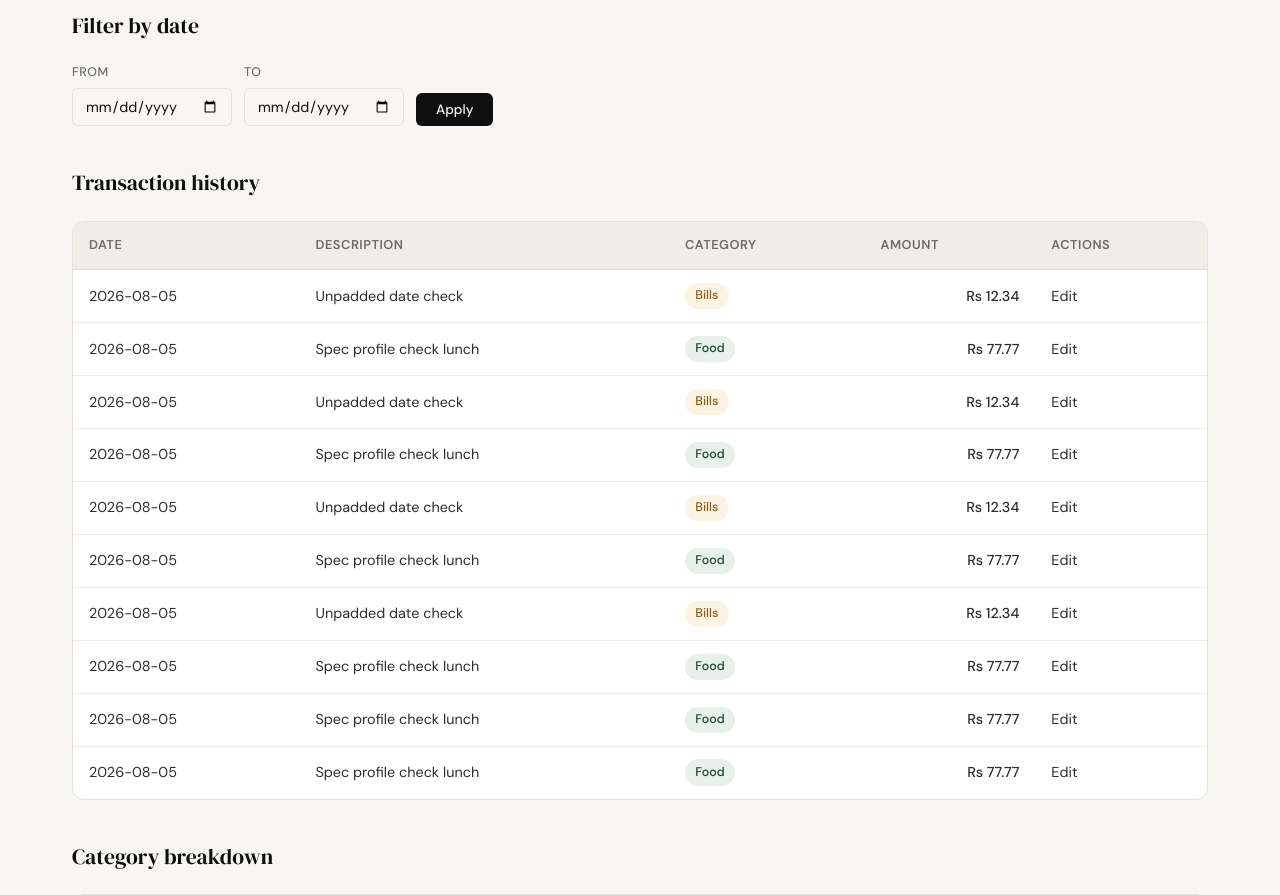
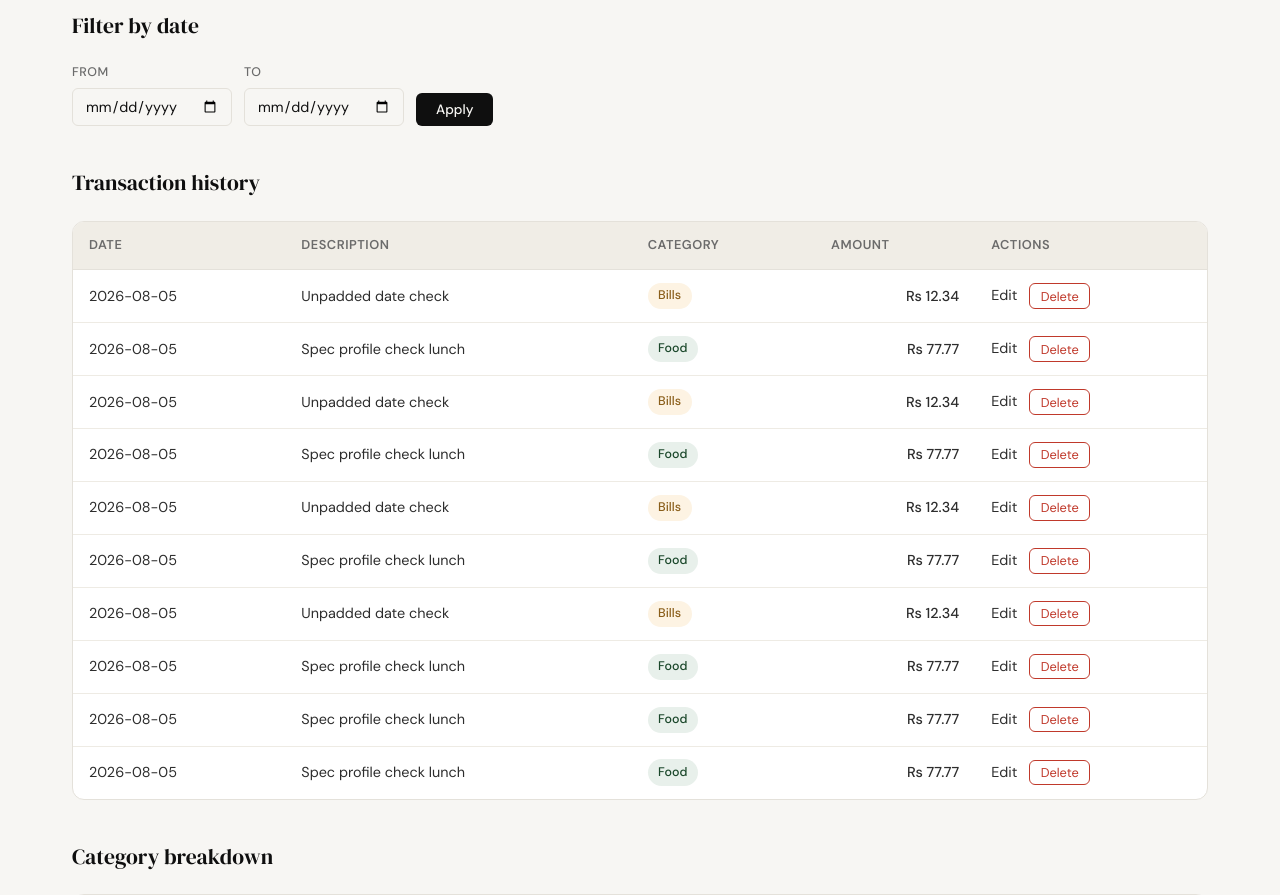
Before and after one commit to MuhammadShahidRasool/spendly-copy, a Flask app: page /profile in a window 1280 px wide. Shown: the part 438-1333 px from the top of the page. Run offline with Flask 3, Linux system fonts and the light colour scheme; a user stored in the database is signed in; data comes from the database, SQL or seed files in the repository.

Commit message:
Add delete expense functionality (#9)
* Add ship-feature command

Co-Authored-By: Claude Fable 5 <noreply@anthropic.com>

* feat: add secure delete for user's expenses

Co-Authored-By: Claude Fable 5 <noreply@anthropic.com>

---------

Co-authored-by: Claude Fable 5 <noreply@anthropic.com>

```diff
--- a/app.py
+++ b/app.py
@@ -24,6 +24,7 @@ from database.queries import (
     get_category_breakdown,
     get_expense_by_id,
     update_expense,
+    delete_expense as delete_expense_query,
 )
 
 app = Flask(__name__)
@@ -214,6 +215,7 @@ def profile():
         stats=stats,
         transactions=transactions,
         categories=categories,
+        csrf_token=_get_csrf_token(),
         filter_start=raw_start if start_date else "",
         filter_end=raw_end if end_date else "",
     )
@@ -357,9 +359,16 @@ def edit_expense(id):
         form_description=form_description,
     )
 
-@app.route("/expenses/<int:id>/delete")
+@app.route("/expenses/<int:id>/delete", methods=["POST"])
 def delete_expense(id):
-    return "Delete expense — coming in Step 9"
+    if not session.get("user_id"):
+        return redirect(url_for("login"))
+
+    _csrf_protect()
+
+    delete_expense_query(id, session["user_id"])
+    flash("Expense deleted successfully!", "success")
+    return redirect(url_for("profile"))
 
 if __name__ == "__main__":
     app.run(debug=True, port=5001)
--- a/database/queries.py
+++ b/database/queries.py
@@ -203,3 +203,22 @@ def update_expense(expense_id, user_id, amount, category, date, description):
         return cur.rowcount
     finally:
         conn.close()
+
+
+def delete_expense(expense_id, user_id):
+    """Delete the caller's own expense, scoped to the owning user.
+
+    The WHERE clause pins both id and user_id so a user can never delete
+    another user's row. Returns the number of rows deleted (0 if the expense
+    does not exist or belongs to someone else).
+    """
+    conn = get_db()
+    try:
+        cur = conn.execute(
+            "DELETE FROM expenses WHERE id = ? AND user_id = ?",
+            (expense_id, user_id),
+        )
+        conn.commit()
+        return cur.rowcount
+    finally:
+        conn.close()
--- a/static/css/profile.css
+++ b/static/css/profile.css
@@ -239,6 +239,31 @@
 }
 
 /* ------------------------------------------------------------------ */
+/* Delete control                                                       */
+/* ------------------------------------------------------------------ */
+
+.delete-form {
+    display: inline-block;
+    margin-left: 0.5rem;
+}
+
+.btn-delete {
+    padding: 0.2rem 0.65rem;
+    border: 1px solid var(--danger);
+    background: transparent;
+    color: var(--danger);
+    border-radius: var(--radius-sm);
+    cursor: pointer;
+    font-size: 0.8rem;
+    font-family: var(--font-body);
+}
+
+.btn-delete:hover {
+    background: var(--danger-light);
+    color: var(--danger);
+}
+
+/* ------------------------------------------------------------------ */
 /* Category badges                                                     */
 /* ------------------------------------------------------------------ */
 
--- a/templates/profile.html
+++ b/templates/profile.html
@@ -77,7 +77,13 @@
                         <td>{{ t.description }}</td>
                         <td><span class="badge badge-{{ t.category|lower }}">{{ t.category }}</span></td>
                         <td class="col-amount">Rs {{ "%.2f"|format(t.amount) }}</td>
-                        <td><a href="{{ url_for('edit_expense', id=t['id']) }}">Edit</a></td>
+                        <td>
+                            <a href="{{ url_for('edit_expense', id=t['id']) }}">Edit</a>
+                            <form method="POST" action="{{ url_for('delete_expense', id=t['id']) }}" class="delete-form">
+                                <input type="hidden" name="csrf_token" value="{{ csrf_token }}">
+                                <button type="submit" class="btn-delete">Delete</button>
+                            </form>
+                        </td>
                     </tr>
                     {% endfor %}
                 </tbody>
```
Also changed, not shown: .claude/commands/ship-feature.md (added), .claude/specs/09-delete-expense.md (added).
